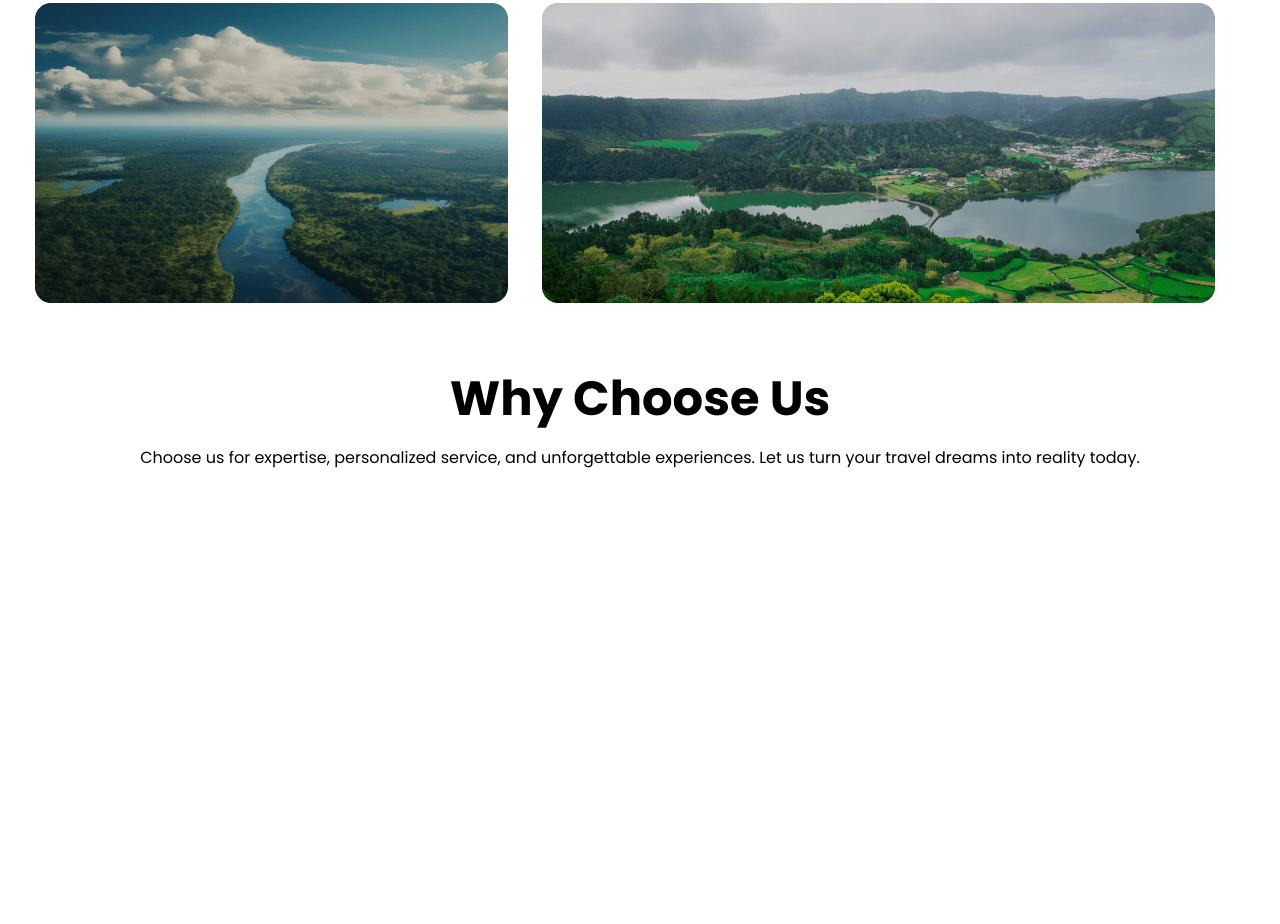
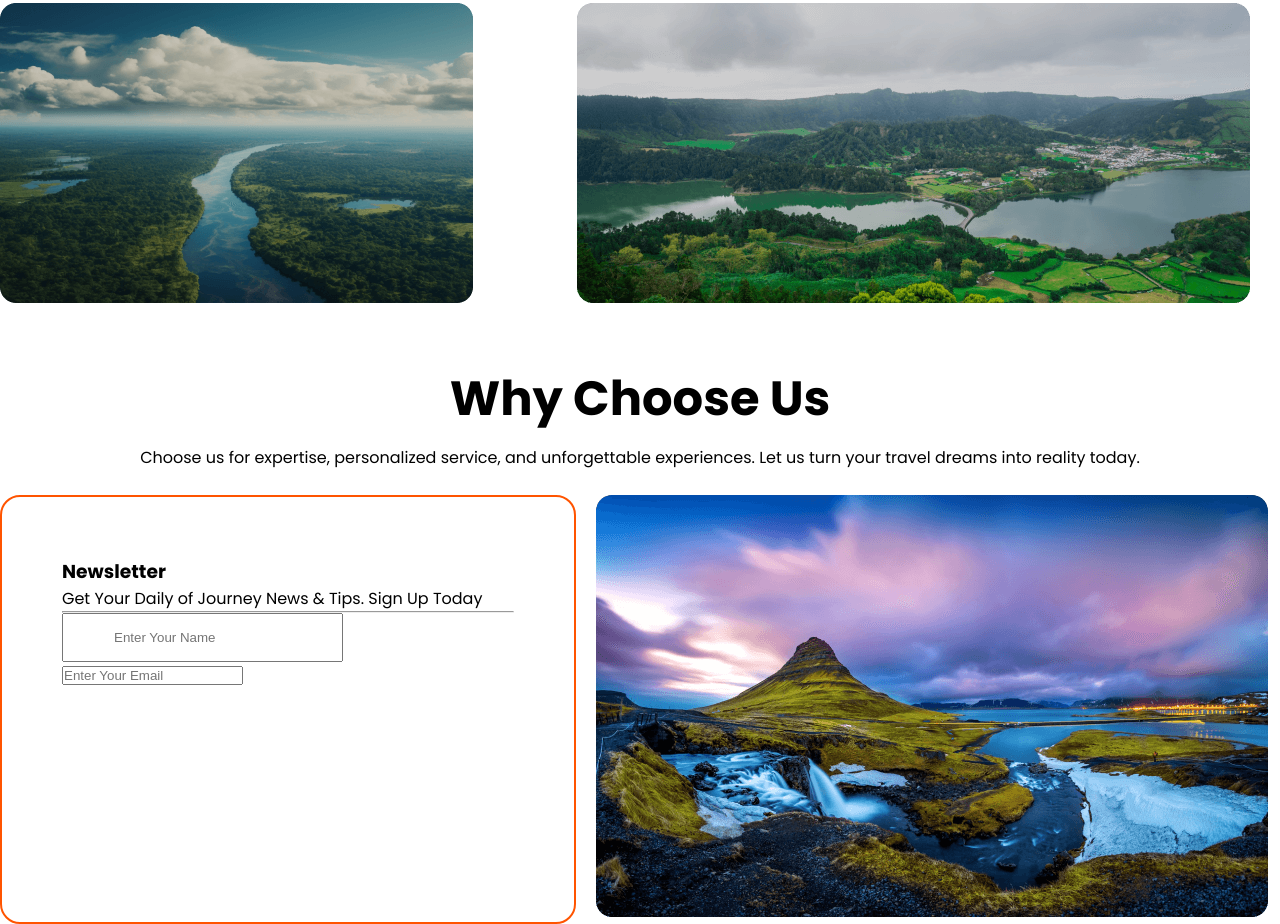
Before and after one commit to shahajalal-shawon/Reset-Assaigmment-02, a plain HTML site: page index.html in a window 1280 px wide. Shown: the part 2230-3154 px from the top of the page. Before the commit the page ends 2700 px from the top, so only its background shows below. Drawn offline with Linux system fonts and the light colour scheme.

Commit message:
created the why choose us section

```diff
--- a/css/style.css
+++ b/css/style.css
@@ -103,7 +103,6 @@ nav li {
 } */
 .popular_tour {
   display: flex;
-
   gap: 60px;
   margin-top: 80px;
 }
@@ -126,20 +125,34 @@ nav li {
 .first_row {
   margin-top: 40px;
   display: flex;
-  justify-content: space-around;
+  justify-content: space-between;
   gap: 50px;
 }
 .second_row {
   margin-top: 20px;
   display: flex;
-  justify-content: space-around;
+  justify-content: space-between;
 }
 .thired_row {
   margin-top: 20px;
   display: flex;
-  justify-content: space-evenly;
+  justify-content: space-between;
 }
-
+/* why choose us section */
+/* news letter section styles */
+.newsletter {
+  display: flex;
+  gap: 20px;
+}
+.newsletter_left {
+  width: 45%;
+  padding: 60px;
+  border: 2px solid #ff5400;
+  border-radius: 20px;
+}
+#text_input {
+  padding: 15px 50px;
+}
 /* mobile device responsive */
 @media screen and(max-width: 600px) {
   .bannar {
--- a/index.html
+++ b/index.html
@@ -97,6 +97,7 @@
           </div>
           <div>
             <img src="Images/Rectangle 8.png" alt="" />
+            <p>Indronatia</p>
           </div>
         </div>
         <div class="second_row">
@@ -118,7 +119,33 @@
             experiences. Let us turn your travel dreams into reality today.
           </p>
         </div>
-        <div></div>
+        <div>
+          <img src="" alt="" />
+        </div>
+      </section>
+      <!-- news latter section -->
+      <section class="newsletter">
+        <div class="newsletter_left">
+          <h3>Newsletter</h3>
+          <p>Get Your Daily of Journey News & Tips. Sign Up Today</p>
+          <hr />
+          <input
+            type="text"
+            name=""
+            placeholder="Enter Your Name"
+            id="text_input"
+          />
+          <br />
+          <input
+            type="email"
+            name=""
+            placeholder="Enter Your Email"
+            id="email_input"
+          />
+        </div>
+        <div>
+          <img src="Images/Rectangle 8 (1).png" alt="" />
+        </div>
       </section>
     </main>
     <footer></footer>
```
Also changed, not shown: Images/hotel-png-11554023983fbsmz0y2de.png (added).
